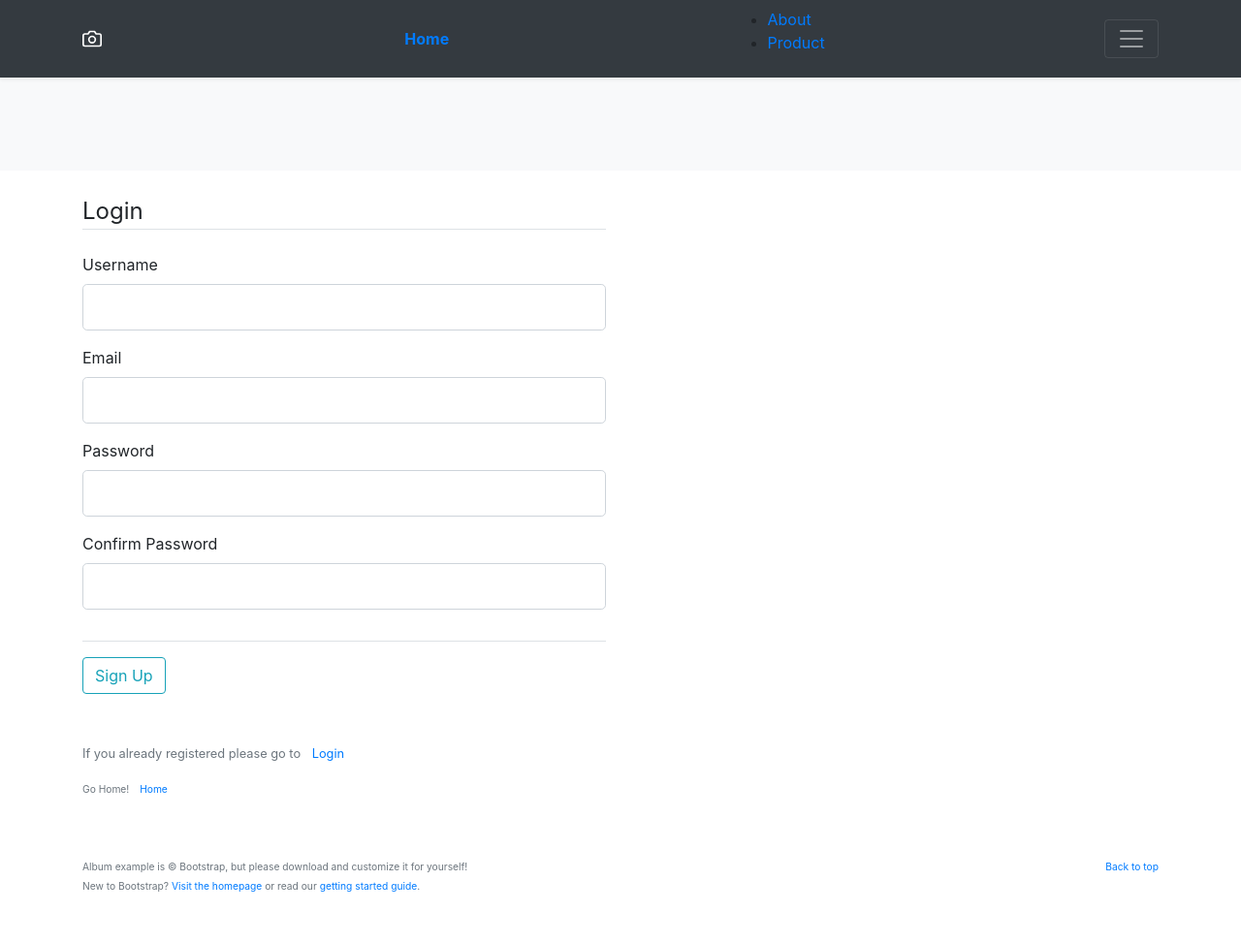
After one commit to DilshadGit/flaskinfo, a Flask app: page /register in a window 1280 px wide. The commit adds this page. Shown: the whole page at 97% size. Run offline with Flask 2, Linux system fonts and the light colour scheme; some libraries are stand-ins or nearby versions.

Commit message:
Create account allow the user to register and login page, how to set to login create SECRET_KEY for the apps, using flash to display alerts (success and not successfull) using validators in the forms.

```diff
--- /dev/null
+++ b/accounts/forms.py
@@ -0,0 +1,26 @@
+from flask_wtf import FlaskForm
+from wtforms import (
+	StringField,
+	PasswordField,
+	SubmitField,
+	BooleanField,
+)
+from wtforms.validators import DataRequired, length, Email, EqualTo
+
+
+class RegisterationForm(FlaskForm):
+	username = StringField('Username', validators=[DataRequired(),
+							length(min=4, max=12)])
+	email = StringField('Email', validators=[DataRequired(), Email()])
+	password = PasswordField('Password', validators=[DataRequired()])
+	password_confirm = PasswordField('Confirm Password',
+							validators=[DataRequired(), EqualTo('password')])
+	submit = SubmitField('Sign Up')
+
+
+class LoginForm(FlaskForm):
+	email = StringField('Email', validators=[DataRequired(), Email()])
+	password = PasswordField('Password', validators=[DataRequired()])
+	remember = BooleanField('Remember Me')
+
+	submit = SubmitField('Login')
--- a/pro.py
+++ b/pro.py
@@ -2,9 +2,18 @@ from flask import (
 	Flask,
 	render_template,
 	url_for,
+	flash,
+	redirect,
 )
 
+from accounts.forms import (
+	LoginForm,
+	RegisterationForm,
+)
+
+
 app = Flask(__name__)
+app.config['SECRET_KEY'] = 'b83db2fa7f4b761557ce54d0c8c43ca9b784'
 
 posts = [
 	{
@@ -39,5 +48,35 @@ def about():
 	return render_template('about.html', title='About', posts=posts)
 
 
+'''
+In the register form there is a request when you click on submit
+you have to add methods in the rout
+'''
+@app.route('/register', methods=['GET', 'POST'])
+def register():
+	form = RegisterationForm()
+	if form.validate_on_submit():
+		flash(f'{ form.username.data.upper() } Your account successfully created', 'success')
+		return redirect(url_for('home'))
+
+	return render_template('account/register_form.html', title='Registeration', form=form)
+
+
+'''
+In the register form there is a request when you click on submit
+you have to add methods in the rout
+'''
+@app.route('/login', methods=['GET', 'POST'])
+def login():
+	form = LoginForm()
+	if form.validate_on_submit():
+		if form.email.data == 'dilmac@gmail.com' and form.password.data == 'admin123':
+			flash(f'You have been successfully logged in!', 'success')
+			return redirect(url_for('home'))
+		else:
+			flash('Invalide details. Please check your username and password!', 'danger')
+	return render_template('account/login_form.html', title='Login', form=form)
+
+
 if __name__ == '__main__':
 	app.run(debug=True)
--- a/required/requirements.txt
+++ b/required/requirements.txt
@@ -1,7 +1,9 @@
 Click==7.0
 Flask==1.1.1
+Flask-WTF==0.14.2
 itsdangerous==1.1.0
 Jinja2==2.10.3
 MarkupSafe==1.1.1
 pipdeptree==0.13.2
 Werkzeug==0.16.0
+WTForms==2.2.1
--- /dev/null
+++ b/templates/account/register_form.html
@@ -0,0 +1,104 @@
+{% extends 'base.html' %}
+
+ {% block content %}
+
+  {% include 'messages.html' %}
+
+<div class="container">
+	<div class="row">
+
+		<div class="col-md-6 mr-4">
+
+			<div class="content-section">
+				<br>
+				<form method="POST" action="">
+					{{ form.hidden_tag() }}
+					<fieldset class='form-group'>
+						<legend class="border-bottom mb-4">Login</legend>
+						<div class="form-group">
+							{{ form.username.label(class="form-control-label") }}
+
+							<!-- Check field validation error -->
+							{% if form.username.errors %}
+								<!-- This line below work with bootstrap check fields alert -->
+								{{ form.username(class="form-control form-control-lg is-invalid") }}
+								<div class="invalid-feedback">
+								{% for error in form.username.errors %}
+									<span>{{ error }}</span>
+								{% endfor %}
+								</div>
+							{% else %}
+								{{ form.username(class="form-control form-control-lg") }}
+							{% endif %}
+						</div>
+
+						<div class="form-group">
+							{{ form.email.label(class="form-control-label") }}
+
+							<!-- Check field validation error -->
+							{% if form.email.errors %}
+								<!-- This line below work with bootstrap check fields alert -->
+								{{ form.email(class="form-control form-control-lg is-invalid") }}
+								<div class="invalid-feedback">
+								{% for error in form.email.errors %}
+									<span>{{ error }}</span>
+								{% endfor %}
+								</div>
+							{% else %}
+								{{ form.email(class="form-control form-control-lg") }}
+							{% endif %}
+						</div>
+						<div class="form-group">
+							{{ form.password.label(class="form-control-label")}}
+							<!-- Check field validation error -->
+							{% if form.password.errors %}
+								{{ form.password(class="form-control form-control-lg is-invalid") }}
+								<div class="invalid-feedback">
+								{% for error in form.password.errors %}
+									<span>{{ error }}</span>
+								{% endfor %}
+								</div>
+							{% else %}
+								{{ form.password(class="form-control form-control-lg") }}
+							{% endif %}
+						</div>
+						<div class="form-group">
+							{{ form.password_confirm.label(class="form-control-label")}}
+							<!-- Check field validation error -->
+							{% if form.password_confirm.errors %}
+								{{ form.password_confirm(class="form-control form-control-lg is-invalid") }}
+								<div class="invalid-feedback">
+								{% for error in form.password_confirm.errors %}
+									<span>{{ error }}</span>
+								{% endfor %}
+								</div>
+							{% else %}
+								{{ form.password_confirm(class="form-control form-control-lg") }}
+							{% endif %}
+						</div>
+
+					</fieldset>
+					<div class="border-top pt-3">
+						{{ form.submit(class="btn btn-outline-info") }}
+					</div>
+					<br>
+
+				</form>
+
+			</div>
+			<br>
+			<div class="form-group">
+				<small class="text-muted">
+				If you already registered please go to
+				<a class='ml-2' href="{{ url_for('login') }}">Login</a>
+			</div>
+			<div class="form-group">
+				<small class="text-muted">
+				Go Home!
+				<a class='ml-2' href="{{ url_for('home') }}">Home</a>
+			</div>
+		</div>
+	</div>
+</div>
+
+{% endblock content %}
--- a/templates/navbar.html
+++ b/templates/navbar.html
@@ -9,8 +9,8 @@
                 <div class="col-sm-4 offset-md-1 py-4">
                     <h4 class="text-white">Contact</h4>
                     <ul class="list-unstyled">
-                        <li><a href="#" class="text-white">Login</a></li>
-                        <li><a href="#" class="text-white">Register</a></li>
+                        <li><a href="{{ url_for('login') }}" class="text-white">Login</a></li>
+                        <li><a href="{{ url_for('register') }}" class="text-white">Register</a></li>
                         <li><a href="#" class="text-white">Follow on Twitter</a></li>
                         <li><a href="#" class="text-white">Like on Facebook</a></li>
                         <li><a href="#" class="text-white">Email me</a></li>
@@ -23,8 +23,15 @@
         <div class="container d-flex justify-content-between">
             <a href="#" class="navbar-brand d-flex align-items-center">
                 <svg xmlns="http://www.w3.org/2000/svg" width="20" height="20" fill="none" stroke="currentColor" stroke-linecap="round" stroke-linejoin="round" stroke-width="2" aria-hidden="true" class="mr-2" viewBox="0 0 24 24" focusable="false"><path d="M23 19a2 2 0 0 1-2 2H3a2 2 0 0 1-2-2V8a2 2 0 0 1 2-2h4l2-3h6l2 3h4a2 2 0 0 1 2 2z"/><circle cx="12" cy="13" r="4"/></svg>
-                <strong>{{ url_for('home') }}</strong>
+
+                <strong>
+                    <a href="{{ url_for('home') }}" title="">Home</a>
+                </strong>
             </a>
+            <ul>
+                <li><a href="{{ url_for('about') }}">About</a></li>
+                <li><a href="{{ url_for('about') }}">Product</a></li>
+            </ul>
             <button class="navbar-toggler" type="button" data-toggle="collapse" data-target="#navbarHeader" aria-controls="navbarHeader" aria-expanded="false" aria-label="Toggle navigation">
             <span class="navbar-toggler-icon"></span>
             </button>
```
Also changed, not shown: required/tree.md (+8 -6 lines), templates/account/login_form.html (added, +81 -0 lines).
